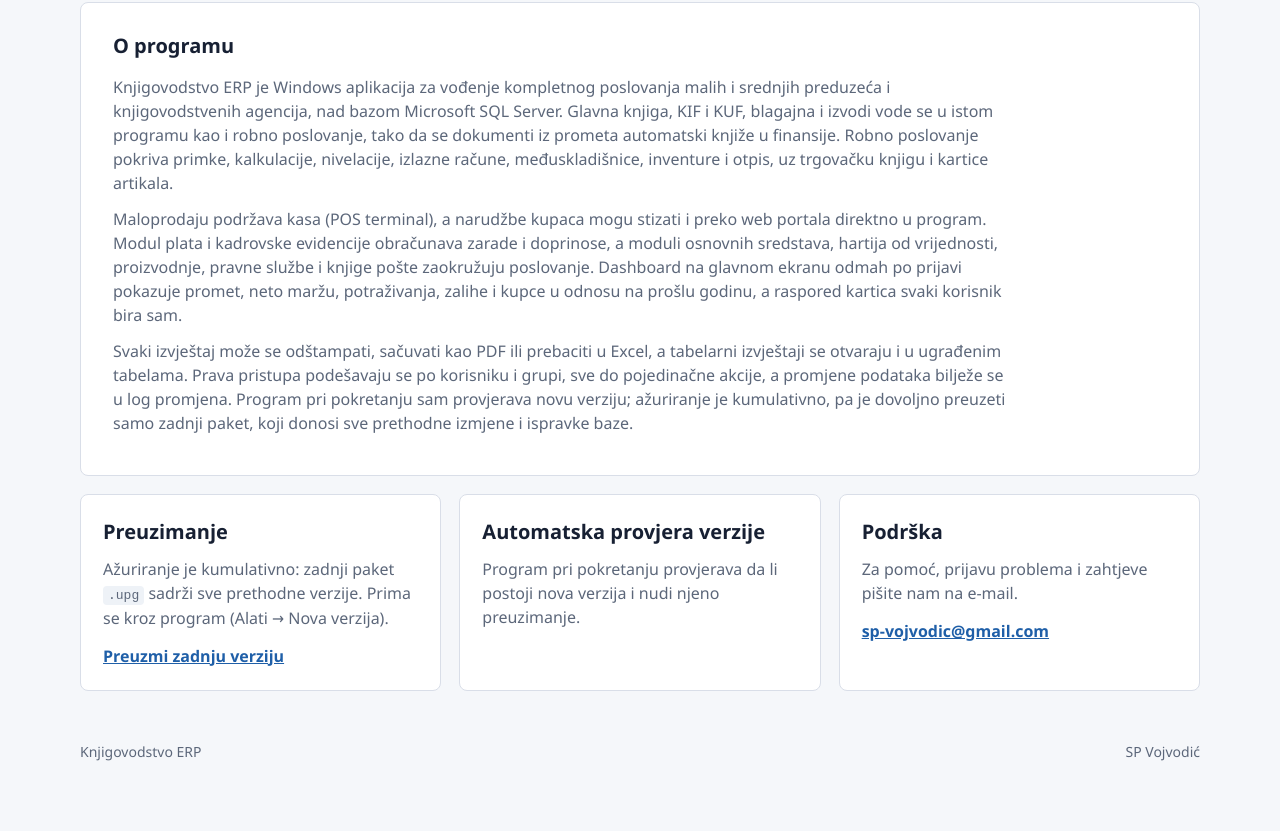
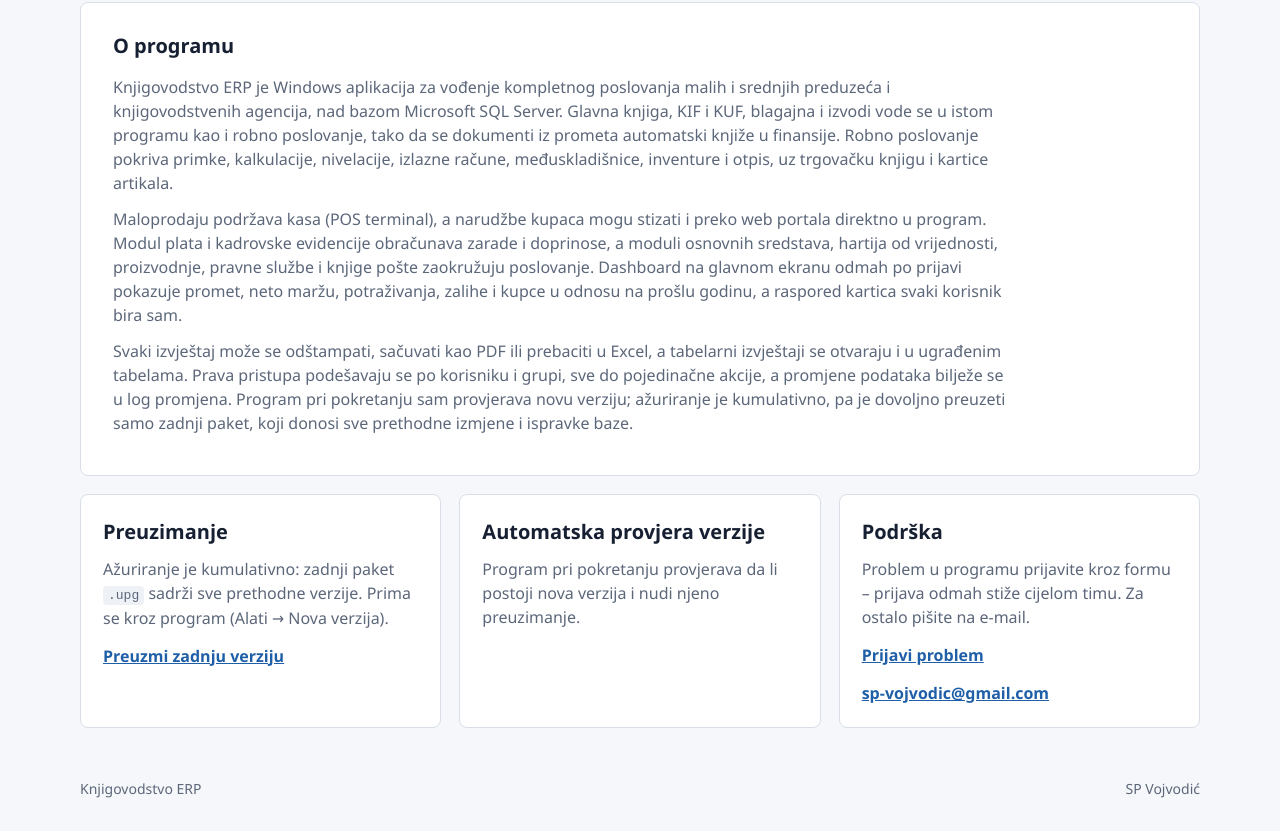
Before and after one commit to SP-VOJVODIC/public, a plain HTML site: page index.html in a window 1280 px wide. Shown: the part 1029-1860 px from the top of the page. Before the commit the page ends 1823 px from the top, so only its background shows below. Drawn offline with Linux system fonts and the light colour scheme; no server answers.

Commit message:
Link na prijavu problema (index.html)

```diff
--- a/index.html
+++ b/index.html
@@ -87,8 +87,10 @@
       <article>
         <h2>Podrška</h2>
         <p>
-          Za pomoć, prijavu problema i zahtjeve pišite nam na e-mail.
+          Problem u programu prijavite kroz formu – prijava odmah stiže cijelom timu.
+          Za ostalo pišite na e-mail.
         </p>
+        <p><a href="https://sp-vojvodic.github.io/prijava.html">Prijavi problem</a></p>
         <a href="mailto:sp-vojvodic@gmail.com">sp-vojvodic@gmail.com</a>
       </article>
     </section>
```
